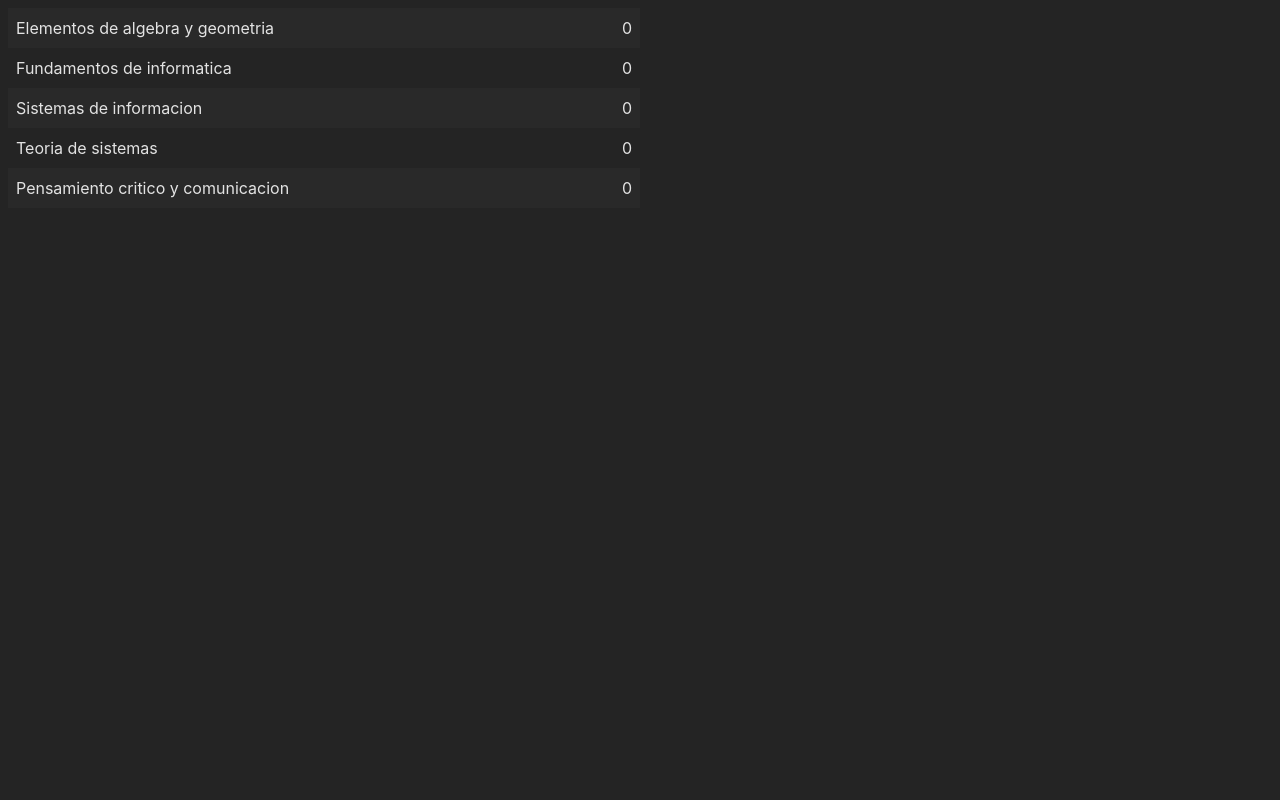
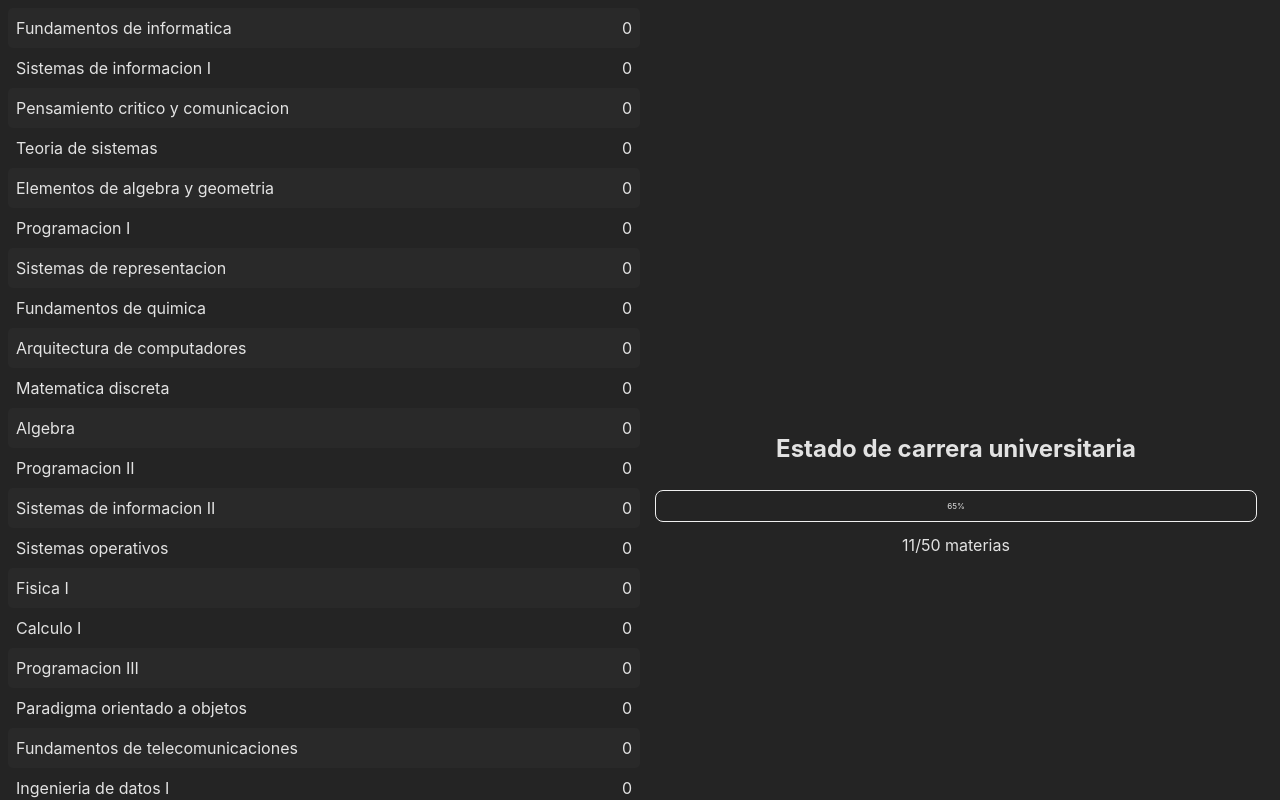
Before and after one commit to enzocazenave/university-degree-status, a React (Vite) app: page / in a window 1280 px wide. Shown: the top 800 px of the page. Built offline with nearby package versions, Linux system fonts and the light colour scheme.

Commit message:
Add changes

```diff
--- a/src/components/Chart.jsx
+++ b/src/components/Chart.jsx
@@ -3,7 +3,11 @@ import styles from '../styles/components/Chart.module.css'
 export const Chart = () => {
 	return (
 		<section className={styles.container}>
-
+			<h2>Estado de carrera universitaria</h2>
+			<div className={styles.chart}>
+				<span className={styles.chartPercentage}>65%</span>
+			</div>
+			<span className={styles.chartSubjects}>11/50 materias</span>
 		</section>
 	)
 }
--- a/src/data/data.json
+++ b/src/data/data.json
@@ -1,14 +1,14 @@
 [
-  {
-    "name": "Elementos de algebra y geometria",
-    "degree": 0
-  },
   {
     "name": "Fundamentos de informatica",
     "degree": 0
   },
   {
-    "name": "Sistemas de informacion",
+    "name": "Sistemas de informacion I",
+    "degree": 0
+  },
+  {
+    "name": "Pensamiento critico y comunicacion",
     "degree": 0
   },
   {
@@ -16,7 +16,83 @@
     "degree": 0
   },
   {
-    "name": "Pensamiento critico y comunicacion",
+    "name": "Elementos de algebra y geometria",
+    "degree": 0
+  },
+  {
+    "name": "Programacion I",
+    "degree": 0
+  },
+  {
+    "name": "Sistemas de representacion",
+    "degree": 0
+  },
+  {
+    "name": "Fundamentos de quimica",
+    "degree": 0
+  },
+  {
+    "name": "Arquitectura de computadores",
+    "degree": 0
+  },
+  {
+    "name": "Matematica discreta",
+    "degree": 0
+  },
+  {
+    "name": "Algebra",
+    "degree": 0
+  },
+  {
+    "name": "Programacion II",
+    "degree": 0
+  },
+  {
+    "name": "Sistemas de informacion II",
+    "degree": 0
+  },
+  {
+    "name": "Sistemas operativos",
+    "degree": 0
+  },
+  {
+    "name": "Fisica I",
+    "degree": 0
+  },
+  {
+    "name": "Calculo I",
+    "degree": 0
+  },
+  {
+    "name": "Programacion III",
+    "degree": 0
+  },
+  {
+    "name": "Paradigma orientado a objetos",
+    "degree": 0
+  },
+  {
+    "name": "Fundamentos de telecomunicaciones",
+    "degree": 0
+  },
+  {
+    "name": "Ingenieria de datos I",
+    "degree": 0
+  },
+  {
+    "name": "Calculo II",
+    "degree": 0
+  },
+  {
+    "name": "Sistemas de informacion II",
+    "degree": 0
+  },
+  {
+    "name": "Sistemas operativos",
+    "degree": 0
+  },
+  {
+    "name": "Fisica I",
     "degree": 0
   }
 ]
--- a/src/styles/components/Chart.module.css
+++ b/src/styles/components/Chart.module.css
@@ -1,3 +1,27 @@
 .container {
   flex: 1;
+  display: flex;
+  justify-content: center;
+  align-items: center;
+  flex-direction: column;
+  gap: .2rem
 }
+
+.chart {
+  border: 1px solid;
+  border-color: #f0f0f0;
+  border-radius: .5rem;
+  width: 95%;
+  height: 30px;
+  display: flex;
+  justify-content: center;
+  align-items: center;
+}
+
+.chartPercentage {
+  font-size: .5rem;
+}
+
+.chartSubjects {
+  padding: .5rem;
+}
--- a/src/styles/components/Subject.module.css
+++ b/src/styles/components/Subject.module.css
@@ -1,7 +1,8 @@
 .container {
   display: flex;
   justify-content: space-between;
-  padding: .5rem
+  padding: .5rem;
+  border-radius: .3rem;
 }
 
 .name {}
```
Also changed, not shown: 2 other files (tests, documents, lock files or other folders).
